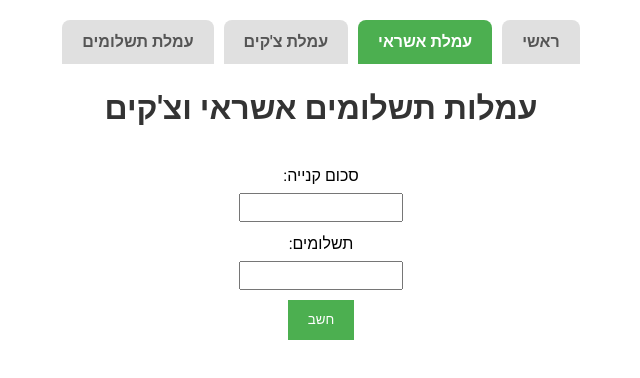
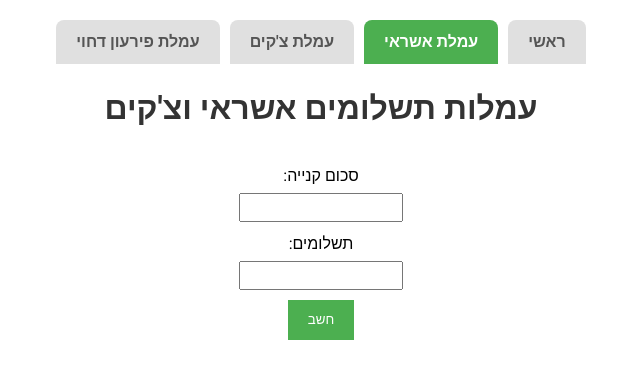
Before and after one commit to shlomoi10/maagar, a plain HTML site: page page1.html in a window 1280 px wide. Shown: the whole page, without its empty margins (319-959 px from the left). Drawn offline with Linux system fonts and the light colour scheme.

Commit message:
Update page1.html

```diff
--- a/page1.html
+++ b/page1.html
@@ -192,14 +192,15 @@
     </script>
 </head>
 <body>
-    <div class="tab-container">
+       <div class="tab-container">
         <div class="tab-buttons">
             <button class="tab-button" onclick="location.href='index.html'">ראשי</button>
-            <button class="tab-button active" onclick="location.href='credit.html'">עמלת אשראי</button>
-            <button class="tab-button" onclick="location.href='cheques.html'">עמלת צ'קים</button>
-            <button class="tab-button" onclick="location.href='payments.html'">עמלת תשלומים</button>
+            <button class="tab-button active" onclick="location.href='page1.html'">עמלת אשראי</button>
+            <button class="tab-button" onclick="location.href='page2.html'">עמלת צ'קים</button>
+            <button class="tab-button" onclick="location.href='page3.html'">עמלת פירעון דחוי</button>
         </div>
     </div>
+
 
     <h1>עמלות תשלומים אשראי וצ'קים</h1>
     <form onsubmit="calculate(); return false;">
```
